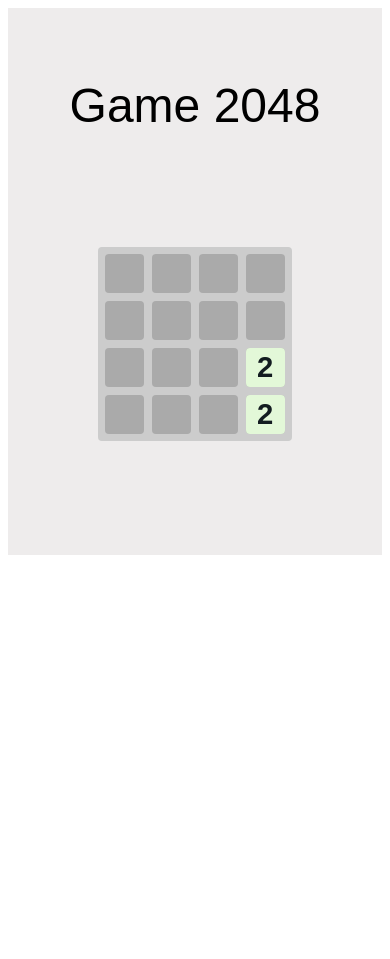
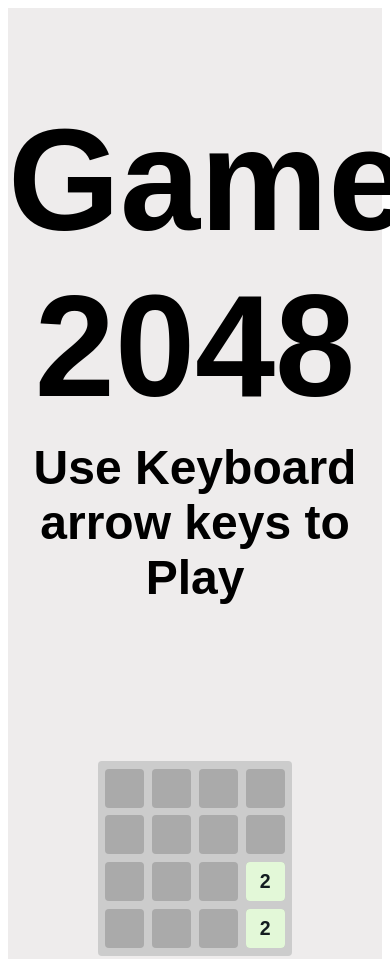
Before and after one commit to rrm10iit/Game-2048, a plain HTML site: page index.html in a window 390 px wide. Shown: the top 959 px of the page. Before the commit the page ends 844 px from the top, so only its background shows below. Drawn offline with Linux system fonts and the light colour scheme.

Commit message:
Add files via upload

```diff
--- a/index.html
+++ b/index.html
@@ -11,7 +11,8 @@
 </head>
 <body>
   <section class="Title">
-    Game 2048
+    <h1>Game 2048</h1>
+    <h4>Use Keyboard arrow keys to Play</h4>
   </section>
   <section class="game-body">
     <div id="game-board">
--- a/styles.css
+++ b/styles.css
@@ -13,11 +13,19 @@
   font-size: 5vmin;
 }
 
-.Title{
+.Title h1{
        text-align: center;
        background-color: #eeecec;
        font-size: 300%;
        padding-top: 20px ;
+       margin: 0;
+       padding-bottom: 10px;
+}
+.Title h4{
+       text-align: center;
+       background-color: #eeecec;
+       font-size: 100%;
+       margin: 0;
 }
 @media(max-width: 700px){
   .Title{
@@ -31,10 +39,11 @@
       display: flex;
       justify-content: center;
       align-items: center;
-      height: 50vh;
+      height: 60vh;
       margin: 0;
-      font-size: 7.5vmin;
+      font-size: 5vmin;
     }
+
 }
 #game-board {
   display: grid;
```
